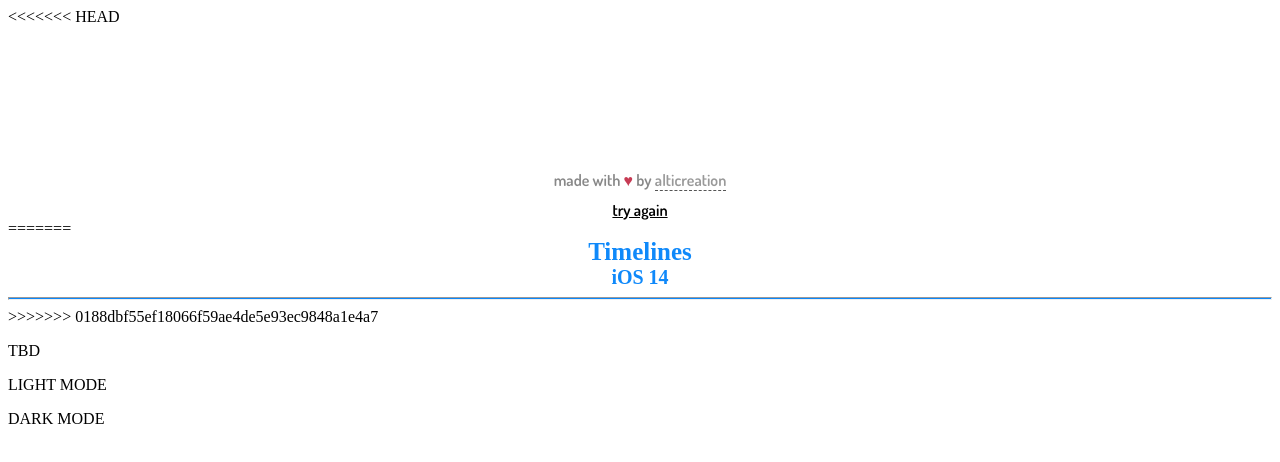
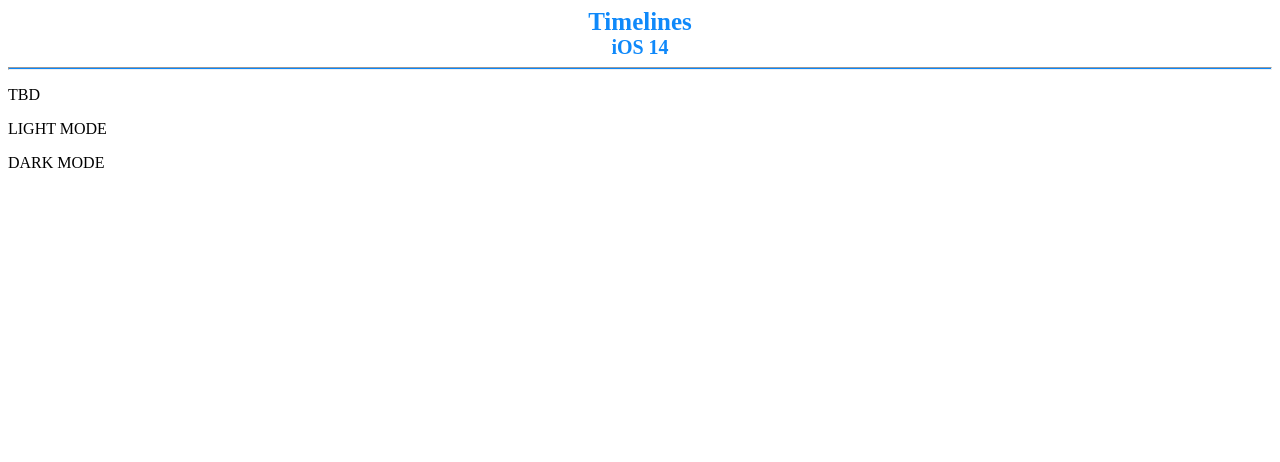
Before and after one commit to ChetanTakyar/Timelines, a plain HTML site: page main.html in a window 1280 px wide. Drawn offline with Linux system fonts and the light colour scheme.

```diff
--- a/main.html
+++ b/main.html
@@ -9,25 +9,6 @@
 </head>
 <body>
   <header>
-<<<<<<< HEAD
-
-  </header>
-
-
-  <main>
-    <link href='//fonts.googleapis.com/css?family=Dosis:400,600' rel='stylesheet' type='text/css'>
-    <div id="container">
-    <svg xmlns="http://www.w3.org/2000/svg" id="logo" viewBox="0 0 1252 600" width="250px">
-      <path fill="none" d="M531.3 11.2S520.6.5 509.5.5c-11 0-25.4 11.3-25.4 11.3L11 360s-16 12-7.4 24c8.8 12.2 25.5 1.5 25.5 1.5L499 112s6.6-4.2 10.3-4c3 .2 7.7 4 7.7 4l283 229s4 3 6 3c2.7.2 7.4-3.3 7.4-3.3l210-145.4s2.2-1.7 3.6-1.7c1 0 3.4 1.7 3.4 1.7l189.3 144.5s15.8 12.8 27.2.3c11-12-4-27-4-27l-196.7-181s-7.3-7.5-15.8-8c-8.6-.4-19.8 7.8-19.8 7.8l-196.2 122s-5.5 4-8.6 4c-2.6-.3-6.5-4-6.5-4z"/>
-    </svg>
-    <!-- me -->
-    <div style="font-family:'Dosis'; font-weight:bold; color:#888; text-align:center;margin-top:20px">made with <span style="color:rgb(199, 59, 84)">&#9829;</span> by <a style="color:#999;text-decoration:none;border-bottom:1px dashed #555" href="http://www.alticreation.com/en" title="front end developer" target="_blank">alticreation</a></div>
-
-    <div id="tryAgain" style="text-decoration:underline;font-family:'Dosis'; font-weight:bold; color:#000; text-align:center;margin-top:10px;cursor:pointer">
-      try again
-    </div>
-      </div>
-=======
     <div>
       <h1>Timelines</h1>
       <h2>iOS 14</h2>
@@ -38,7 +19,6 @@
   </div>
   <main>
 
->>>>>>> 0188dbf55ef18066f59ae4de5e93ec9848a1e4a7
   </main>
   <footer>
     <p>TBD</p>
```
